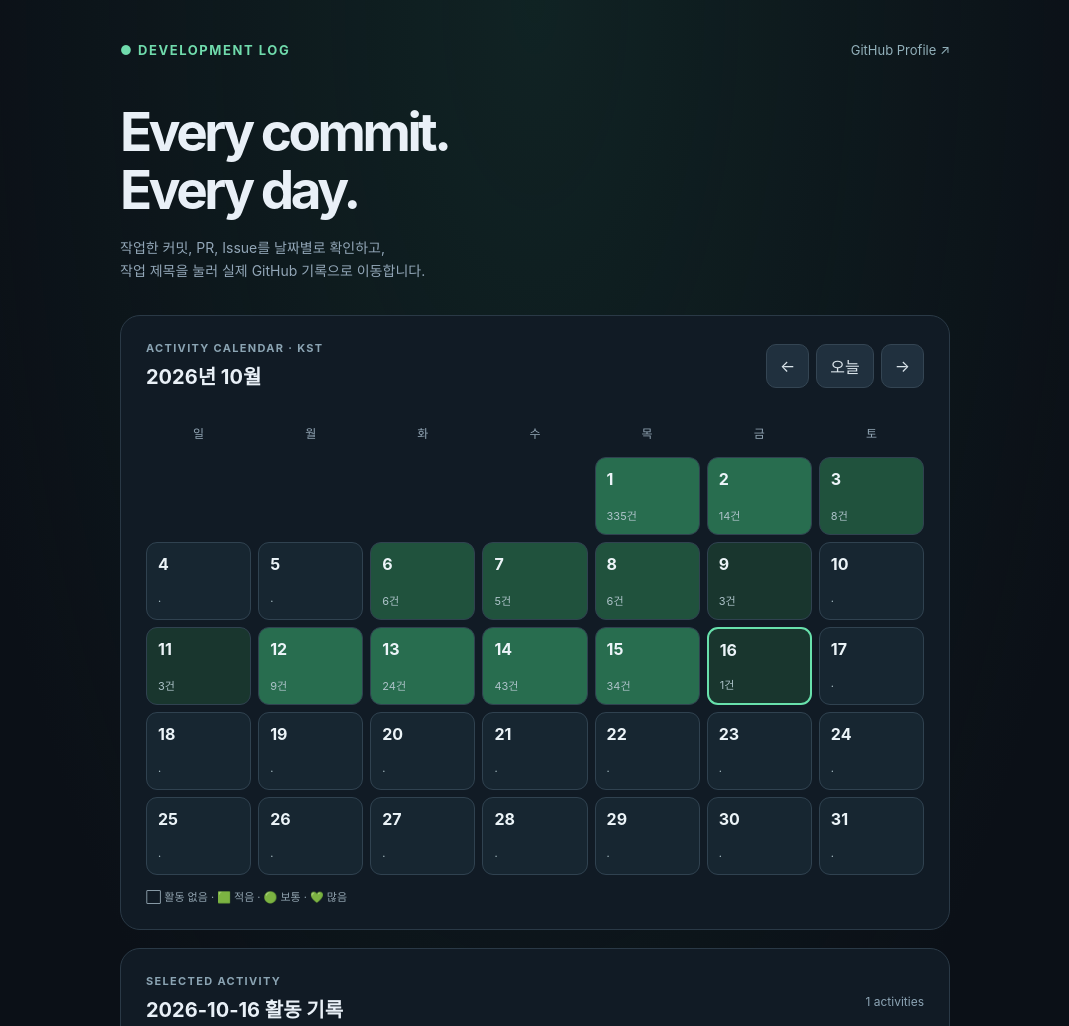
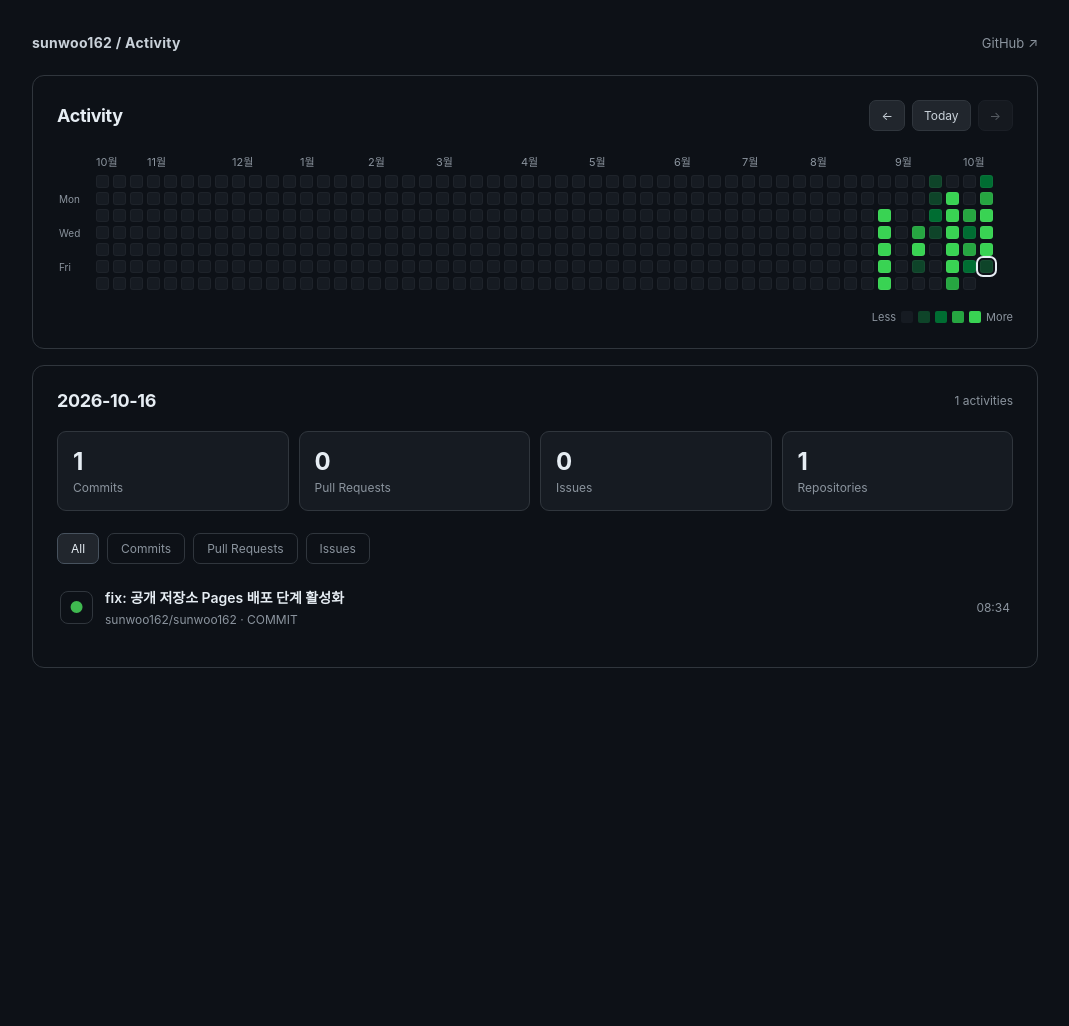
Before and after one commit to sunwoo162/sunwoo162, a plain HTML site: page docs/index.html in a window 1280 px wide. Shown: the top 1026 px of the page, without its empty margins (105-1174 px from the left). After the commit the page ends 800 px from the top, so only its background shows below. Drawn offline with Linux system fonts and the light colour scheme.

Commit message:
feat: render 7-row GitHub-style interactive contribution heatmap

```diff
--- a/docs/index.html
+++ b/docs/index.html
@@ -1,52 +1,142 @@
 <!doctype html>
-<html lang="ko"><head><meta charset="utf-8"><meta name="viewport" content="width=device-width,initial-scale=1">
-<title>Development Log · sunwoo162</title>
+<html lang="ko">
+<head>
+<meta charset="utf-8">
+<meta name="viewport" content="width=device-width, initial-scale=1">
+<meta name="theme-color" content="#0d1117">
+<title>Activity · sunwoo162</title>
 <style>
-:root{color-scheme:dark;font-family:Inter,system-ui,sans-serif;background:#0b1017;color:#e9f0f7}*{box-sizing:border-box}body{margin:0;background:radial-gradient(ellipse at top,#1a483c55,transparent 65%),#0b1017}
-main{max-width:870px;margin:0 auto;padding:42px 20px 90px}a{color:inherit;text-decoration:none}header,.heading{display:flex;align-items:center;justify-content:space-between;gap:15px}header{font-size:13px;color:#93b1bb}header strong{color:#70dbac;letter-spacing:.12em}
-h1{font-size:clamp(33px,6vw,53px);letter-spacing:-.065em;line-height:1.1;margin:45px 0 16px}p{color:#92a6b7;line-height:1.7;font-size:14px;margin-bottom:32px}
-section{background:#111b25;border:1px solid #2a3946;border-radius:20px;padding:25px;margin-bottom:18px}.overline{letter-spacing:.12em;text-transform:uppercase;font-size:11px;color:#8ba4b3;font-weight:680}.title{font-size:20px;font-weight:750;margin-top:6px}
-.nav{display:flex;gap:7px}button{font:inherit;cursor:pointer}.nav button,.filters button{color:#dae4ea;background:#20303e;border:1px solid #344553;padding:9px 13px;border-radius:10px}.nav button:hover,.filters button:hover{background:#294736}.calendar{display:grid;grid-template-columns:repeat(7,minmax(0,1fr));gap:7px;margin-top:25px}
-.weekday{color:#92a5b4;text-align:center;padding:9px 2px;font-size:12px}.cell{height:78px;display:flex;flex-direction:column;justify-content:space-between;align-items:flex-start;border:1px solid #304250;border-radius:11px;background:#172631;color:#ecf4f8;padding:11px;cursor:pointer}.cell small{font-size:11px;color:#acc2c8}.cell:hover{border-color:#66dbab}.cell.active{border:2px solid #68e1ac;background:#24483f}.cell.l1{background:#19362e}.cell.l2{background:#20523d}.cell.l3{background:#286d4f}.legend{font-size:11px;color:#92a4b0;margin-top:13px}
-.stats{display:grid;grid-template-columns:repeat(4,1fr);gap:10px;margin-top:23px}.stat{background:#172732;border:1px solid #2c3e4b;padding:17px 12px;border-radius:12px}.stat strong{display:block;font-size:26px}.stat span{color:#8ba0b0;font-size:12px}
-.filters{display:flex;flex-wrap:wrap;gap:7px;margin-top:21px}.filters button{font-size:12px}.filters button.active{background:#245340;border-color:#62cc98}
-.record{display:flex;gap:13px;align-items:center;padding:17px 0;border-bottom:1px solid #2b3b47}.record:last-child{border-bottom:0}.record-icon{background:#253d40;color:#89e8b7;display:grid;place-items:center;width:40px;height:40px;border-radius:12px;flex-shrink:0}.record-main{flex:1;min-width:0}.record-title{font-size:14px;font-weight:700;overflow-wrap:anywhere}.record-title:hover{color:#71eab2}.meta{margin-top:5px;color:#8da5b5;font-size:12px;overflow-wrap:anywhere}.time{color:#8297a8;font-size:12px}.empty{padding:38px 8px;color:#90a6b5;text-align:center;font-size:13px}
-footer{color:#8094a4;font-size:12px;line-height:1.8}footer a{text-decoration:underline}
-@media(max-width:560px){main{padding:25px 12px 60px}section{padding:16px}.calendar{gap:4px}.cell{height:57px;padding:8px 6px}.cell small{font-size:10px}.stats{grid-template-columns:repeat(2,1fr)}.title{font-size:17px}}
-</style></head><body><main>
-<header><strong>● DEVELOPMENT LOG</strong><a href="https://github.com/sunwoo162">GitHub Profile ↗</a></header>
-<h1>Every commit.<br>Every day.</h1><p>작업한 커밋, PR, Issue를 날짜별로 확인하고,<br>작업 제목을 눌러 실제 GitHub 기록으로 이동합니다.</p>
-<section><div class="heading"><div><div class="overline">Activity Calendar · KST</div><div class="title" id="month"></div></div><div class="nav"><button id="prev" aria-label="이전 달">←</button><button id="today">오늘</button><button id="next" aria-label="다음 달">→</button></div></div>
-<div class="calendar" id="calendar"></div><div class="legend">⬜ 활동 없음 · 🟩 적음 · 🟢 보통 · 💚 많음</div></section>
-<section><div class="heading"><div><div class="overline">Selected Activity</div><div class="title" id="day"></div></div><span id="total" class="meta"></span></div><div class="stats" id="stats"></div><div class="filters" id="filters"></div><div id="timeline"></div></section>
-<footer>GitHub Actions 자동 수집 · 한국시간(KST) · 공개 저장소만 포함 · 커미터 시각은 Push 시각과 다를 수 있음<br><a href="https://github.com/sunwoo162/sunwoo162">GitHub Repository</a></footer>
+:root{color-scheme:dark;font-family:Inter,-apple-system,BlinkMacSystemFont,"Segoe UI",sans-serif;background:#0d1117;color:#e6edf3}
+*{box-sizing:border-box}
+body{margin:0;background:#0d1117}
+a{color:inherit;text-decoration:none}
+button{font:inherit;cursor:pointer}
+.shell{max-width:1050px;margin:0 auto;padding:34px 22px 80px}
+.top,.head,.stat-row,.scale,.filterbar{display:flex;align-items:center;justify-content:space-between}
+.top{color:#8b949e;font-size:13px;margin-bottom:24px}
+.top strong{color:#c9d1d9;font-size:14px;letter-spacing:.02em}
+.top a:hover,.worktitle:hover{color:#58a6ff}
+.panel{border:1px solid #30363d;border-radius:12px;padding:24px;background:#0d1117;margin-bottom:16px}
+.head{gap:16px;flex-wrap:wrap;margin-bottom:20px}
+h1,h2{font-size:18px;letter-spacing:-.02em;font-weight:650;margin:0}
+.nav{display:flex;gap:7px}
+.nav button{background:#21262d;border:1px solid #30363d;border-radius:7px;color:#c9d1d9;padding:7px 11px;font-size:12px}
+.nav button:hover{background:#30363d}
+.nav button:disabled{opacity:.4;cursor:default}
+.heatmap-scroll{overflow-x:auto;overflow-y:hidden;padding:2px 2px 10px;scrollbar-color:#30363d transparent}
+.graph{display:flex;min-width:max-content;gap:8px}
+.weeklabels{width:29px;padding-top:22px;display:grid;grid-template-rows:repeat(7,13px);gap:4px;flex-shrink:0;font-size:10px;color:#8b949e;align-items:center}
+.weeklabels span:nth-child(1),.weeklabels span:nth-child(3),.weeklabels span:nth-child(5),.weeklabels span:nth-child(7){visibility:hidden}
+.heatwrap{width:max-content;max-width:none}
+.months{height:22px;position:relative;color:#8b949e;font-size:11px}
+.months span{position:absolute;top:0;white-space:nowrap}
+.grass{display:grid;grid-auto-flow:column;grid-template-rows:repeat(7,13px);grid-auto-columns:13px;gap:4px}
+.square{display:block;width:13px;height:13px;padding:0;border:1px solid #ffffff09;border-radius:3px;transition:transform .12s}
+.square:hover{outline:1px solid #b0bac4;outline-offset:1px;transform:scale(1.14)}
+.square:focus-visible{outline:2px solid #58a6ff;outline-offset:2px}
+.square.selected{outline:2px solid #e6edf3;outline-offset:2px}
+.level0{background:#161b22}.level1{background:#0e4429}.level2{background:#006d32}.level3{background:#26a641}.level4{background:#39d353}
+.scale{justify-content:flex-end;gap:5px;margin-top:10px;font-size:11px;color:#8b949e}
+.scale i{width:12px;height:12px;border-radius:2px}
+.stat-grid{display:grid;grid-template-columns:repeat(4,1fr);gap:10px}
+.stat{border:1px solid #30363d;background:#161b22;padding:15px;border-radius:9px}
+.stat strong{font-size:24px;font-weight:680;display:block}
+.stat small{font-size:12px;color:#8b949e;display:block;margin-top:4px}
+.note{color:#8b949e;font-size:12px}
+.filterbar{justify-content:flex-start;gap:8px;flex-wrap:wrap;margin-top:22px}
+.filterbar button{background:transparent;border:1px solid #30363d;border-radius:7px;padding:7px 13px;color:#8b949e;font-size:12px}
+.filterbar button.active{color:#e6edf3;background:#21262d;border-color:#47525e}
+.timeline{margin-top:7px}
+.entry{display:flex;gap:12px;align-items:center;padding:16px 3px;border-bottom:1px solid #21262d}
+.entry:last-child{border-bottom:0}
+.entry-icon{display:flex;justify-content:center;align-items:center;width:33px;height:33px;flex-shrink:0;border:1px solid #30363d;border-radius:8px;color:#3fb950;font-size:16px}
+.entry-body{flex:1;min-width:0}
+.worktitle{font-size:14px;font-weight:600;line-height:1.5;overflow-wrap:anywhere}
+.meta{color:#8b949e;font-size:12px;margin-top:4px;overflow-wrap:anywhere}
+.entry-time{color:#8b949e;font-size:12px;flex-shrink:0}
+.empty{padding:38px 12px;text-align:center;color:#8b949e;font-size:13px}
+@media(max-width:600px){.shell{padding:18px 12px 60px}.panel{padding:16px}.stat-grid{grid-template-columns:repeat(2,1fr)}}
+</style>
+</head>
+<body>
+<main class="shell">
+<header class="top"><strong>sunwoo162 / Activity</strong><a href="https://github.com/sunwoo162">GitHub ↗</a></header>
+<section class="panel">
+<div class="head">
+<h1>Activity</h1>
+<nav class="nav" aria-label="날짜 탐색"><button id="prev" aria-label="이전 기간">←</button><button id="today">Today</button><button id="next" aria-label="다음 기간">→</button></nav>
+</div>
+<div class="heatmap-scroll" id="scroller"><div class="graph">
+<div class="weeklabels"><span>Sun</span><span>Mon</span><span>Tue</span><span>Wed</span><span>Thu</span><span>Fri</span><span>Sat</span></div>
+<div class="heatwrap"><div id="months" class="months"></div><div id="grass" class="grass"></div></div>
+</div></div>
+<div class="scale"><span>Less</span><i class="level0"></i><i class="level1"></i><i class="level2"></i><i class="level3"></i><i class="level4"></i><span>More</span></div>
+</section>
+<section class="panel">
+<div class="head"><h2 id="dateTitle">Today</h2><span class="note" id="dayCount"></span></div>
+<div class="stat-grid" id="stats"></div>
+<div class="filterbar" id="filters"></div>
+<div class="timeline" id="timeline"></div>
+</section>
 </main>
 <script>
 (function(){
-const $=id=>document.getElementById(id), params=new URLSearchParams(location.search);
-function kst(){const a=new Intl.DateTimeFormat("en-US",{timeZone:"Asia/Seoul",year:"numeric",month:"2-digit",day:"2-digit"}).formatToParts(new Date()),b={};a.forEach(x=>b[x.type]=x.value);return b.year+"-"+b.month+"-"+b.day}
-const today=kst();let chosen=params.get("date");if(!/^\d{4}-\d{2}-\d{2}$/.test(chosen||"")||isNaN(Date.parse(chosen+"T00:00:00Z")))chosen=today;
-let year=+chosen.slice(0,4),month=+chosen.slice(5,7)-1,filter="all",data={};
-function elem(tag,cls,txt){let n=document.createElement(tag);if(cls)n.className=cls;if(txt!==undefined)n.textContent=txt;return n}
-function key(i){return year+"-"+String(month+1).padStart(2,"0")+"-"+String(i).padStart(2,"0")}
-function list(k){return data[k]||[]}
-function calendar(){const box=$("calendar");box.replaceChildren();$("month").textContent=year+"년 "+(month+1)+"월";
-["일","월","화","수","목","금","토"].forEach(x=>box.append(elem("span","weekday",x)));
-const first=new Date(Date.UTC(year,month,1)).getUTCDay(),days=new Date(Date.UTC(year,month+1,0)).getUTCDate();
-for(let i=0;i<first;i++)box.append(elem("span"));
-for(let i=1;i<=days;i++){let date=key(i),n=list(date).length,level=n?Math.min(3,Math.ceil(n/4)):0,b=elem("button","cell l"+level+(date===chosen?" active":""));
-b.setAttribute("aria-label",date+" 활동 "+n+"건");b.append(elem("strong","",i),elem("small","",n?n+"건":"·"));
-b.onclick=()=>{chosen=date;filter="all";history.replaceState(null,"","?date="+date);render()};box.append(b)}}
-function details(){const all=list(chosen);$("day").textContent=chosen+" 활동 기록";$("total").textContent=all.length+" activities";const s=$("stats");s.replaceChildren();
-[[all.filter(x=>x.kind==="commit").length,"Commits"],[all.filter(x=>x.kind==="pr").length,"Pull Requests"],[all.filter(x=>x.kind==="issue").length,"Issues"],[new Set(all.map(x=>x.repo)).size,"Repositories"]].forEach(x=>{let b=elem("div","stat");b.append(elem("strong","",x[0]),elem("span","",x[1]));s.append(b)});
-const fs=$("filters");fs.replaceChildren();[["all","전체"],["commit","Commits"],["pr","PRs"],["issue","Issues"]].forEach(x=>{let b=elem("button",filter===x[0]?"active":"",x[1]);b.onclick=()=>{filter=x[0];details()};fs.append(b)});
-const timeline=$("timeline");timeline.replaceChildren();let matches=all.filter(x=>filter==="all"||x.kind===filter);
-if(!matches.length){timeline.append(elem("div","empty","이 날짜에 해당하는 공개 활동이 없습니다."));return}
-matches.forEach(x=>{let row=elem("article","record"),icon=elem("span","record-icon",x.kind==="commit"?"●":x.kind==="pr"?"⑂":"◇"),m=elem("div","record-main"),a=elem("a","record-title",x.title);
-a.href=x.url;a.target="_blank";a.rel="noopener noreferrer";m.append(a,elem("div","meta",x.repo+" · "+x.kind.toUpperCase()));row.append(icon,m,elem("span","time",x.time));timeline.append(row)})}
-function render(){calendar();details()}
-function move(step){const date=new Date(Date.UTC(year,month+step,1));year=date.getUTCFullYear();month=date.getUTCMonth();calendar()}
-$("prev").onclick=()=>move(-1);$("next").onclick=()=>move(1);$("today").onclick=()=>{chosen=today;year=+today.slice(0,4);month=+today.slice(5,7)-1;filter="all";history.replaceState(null,"","?date="+today);render()};
-render();fetch("./activity.json",{cache:"no-store"}).then(r=>{if(!r.ok)throw Error(r.status);return r.json()}).then(j=>{data=j.days||{};render()}).catch(()=>{$("timeline").replaceChildren(elem("div","empty","데이터를 불러오지 못했습니다."))})
+"use strict";
+const $=id=>document.getElementById(id),query=new URLSearchParams(location.search);
+function todayKST(){const p={};new Intl.DateTimeFormat("en-US",{timeZone:"Asia/Seoul",year:"numeric",month:"2-digit",day:"2-digit"}).formatToParts(new Date()).forEach(x=>p[x.type]=x.value);return p.year+"-"+p.month+"-"+p.day}
+const today=todayKST();
+let selected=query.get("date");
+if(!/^\d{4}-\d{2}-\d{2}$/.test(selected||"")||Number.isNaN(Date.parse(selected+"T00:00:00Z")))selected=today;
+let filter="all",offset=0,data={},anchor=selected<today?selected:today;
+function dateObj(key){return new Date(key+"T00:00:00Z")}
+function dateKey(d){return d.toISOString().slice(0,10)}
+function elem(tag,cls,value){let x=document.createElement(tag);if(cls)x.className=cls;if(value!==undefined)x.textContent=value;return x}
+function list(key){return data[key]||[]}
+function level(n){return n===0?0:n<=2?1:n<=5?2:n<=9?3:4}
+function drawGrass(){
+const end=dateObj(anchor);
+end.setUTCMonth(end.getUTCMonth()+offset);
+const start=new Date(end);start.setUTCDate(start.getUTCDate()-364);start.setUTCDate(start.getUTCDate()-start.getUTCDay());
+const numWeeks=Math.floor((end-start)/604800000)+1;
+const box=$("grass"),months=$("months");box.replaceChildren();months.replaceChildren();
+let monthIndex=-1,lastMonthX=-100;
+for(let i=0;i<numWeeks*7;i++){
+const date=new Date(start);date.setUTCDate(start.getUTCDate()+i);
+let key=dateKey(date),week=Math.floor(i/7),n=list(key).length;
+if(i%7===0&&date.getUTCMonth()!==monthIndex){monthIndex=date.getUTCMonth();const x=week*17;if(x-lastMonthX>32){const label=elem("span","",(date.getUTCMonth()+1)+"월");label.style.left=x+"px";months.append(label);lastMonthX=x}}
+const square=elem("button","square level"+level(n)+(key===selected?" selected":""));
+square.title=key+" · "+n+" activities";
+square.setAttribute("aria-label",key+" 활동 "+n+"건");square.setAttribute("aria-pressed",key===selected?"true":"false");
+if(date>end){square.style.visibility="hidden";square.disabled=true}
+else square.onclick=()=>{selected=key;filter="all";history.replaceState(null,"","?date="+key);drawGrass();drawDay()};
+box.append(square)
+}
+$("next").disabled=offset===0;
+}
+function drawDay(){
+const listForDay=list(selected),stats=$("stats"),timeline=$("timeline"),filters=$("filters");
+$("dateTitle").textContent=selected;$("dayCount").textContent=listForDay.length+" activities";
+stats.replaceChildren();
+[[listForDay.filter(x=>x.kind==="commit").length,"Commits"],[listForDay.filter(x=>x.kind==="pr").length,"Pull Requests"],[listForDay.filter(x=>x.kind==="issue").length,"Issues"],[new Set(listForDay.map(x=>x.repo)).size,"Repositories"]].forEach(item=>{
+const cell=elem("div","stat");cell.append(elem("strong","",String(item[0])),elem("small","",item[1]));stats.append(cell)});
+filters.replaceChildren();
+[["all","All"],["commit","Commits"],["pr","Pull Requests"],["issue","Issues"]].forEach(item=>{
+const b=elem("button",filter===item[0]?"active":"",item[1]);b.setAttribute("aria-pressed",filter===item[0]?"true":"false");b.onclick=()=>{filter=item[0];drawDay()};filters.append(b)});
+timeline.replaceChildren();
+const rows=listForDay.filter(x=>filter==="all"||x.kind===filter);
+if(!rows.length){timeline.append(elem("div","empty","No activity on this date"));return}
+rows.forEach(x=>{
+const row=elem("div","entry"),ic=elem("span","entry-icon",x.kind==="pr"?"⑂":x.kind==="issue"?"◇":"●"),body=elem("div","entry-body"),a=elem("a","worktitle",x.title);
+a.href=x.url;a.target="_blank";a.rel="noopener noreferrer";
+body.append(a,elem("div","meta",x.repo+" · "+x.kind.toUpperCase()));
+row.append(ic,body,elem("span","entry-time",x.time));timeline.append(row)});
+}
+$("prev").onclick=()=>{offset-=3;drawGrass()};
+$("next").onclick=()=>{if(offset<0){offset=Math.min(0,offset+3);drawGrass()}};
+$("today").onclick=()=>{anchor=today;offset=0;selected=today;filter="all";history.replaceState(null,"","?date="+today);drawGrass();drawDay()};
+drawGrass();drawDay();
+fetch("./activity.json",{cache:"no-store"}).then(r=>{if(!r.ok)throw Error("Data unavailable");return r.json()}).then(j=>{data=j.days||{};drawGrass();drawDay()}).catch(e=>{const timeline=$("timeline");timeline.replaceChildren(elem("div","empty",e.message))});
 })();
-</script></body></html>
+</script>
+</body>
+</html>
```
